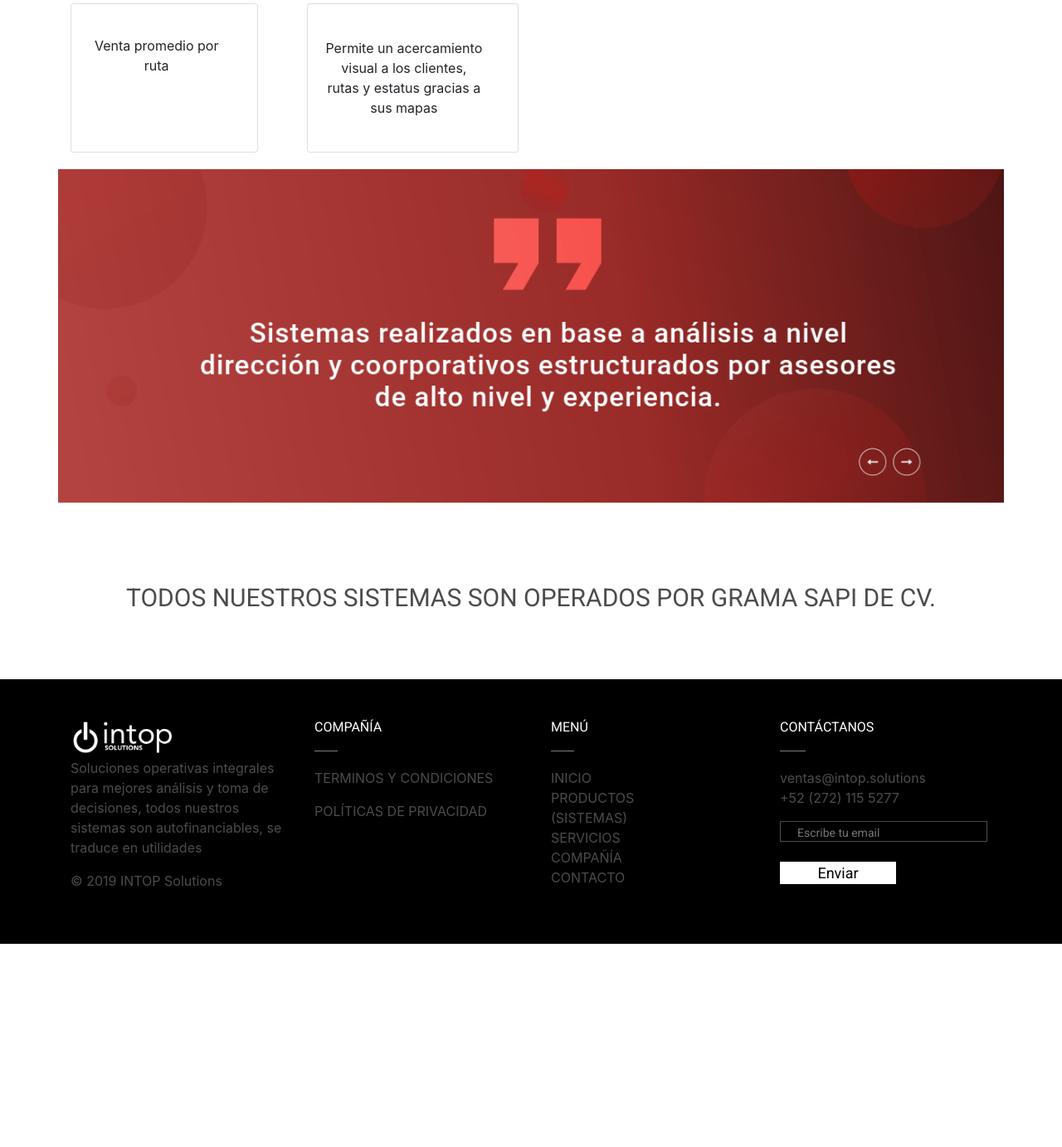
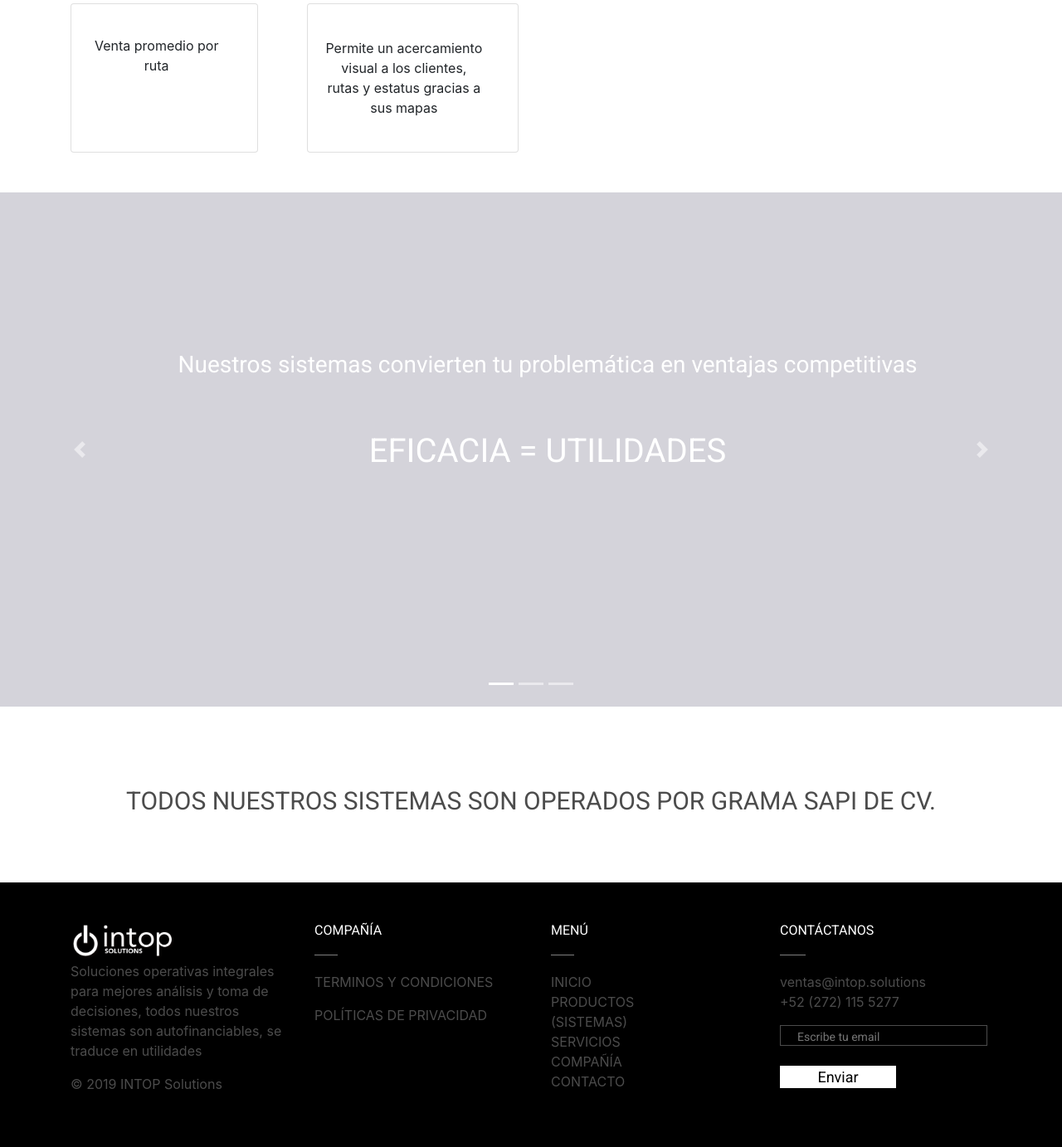
Before and after one commit to SergeantMini/susa2.0, a PHP site: page /sovrutas.php in a window 1280 px wide. Shown: the part 2190-3573 px from the top of the page at 83% size. Before the commit the page ends 3328 px from the top, so only its background shows below. Run offline with PHP 8.4, Linux system fonts and the light colour scheme.

Commit message:
segundo slider de sovrutas, comentar línea de gif laptop en productos

```diff
--- a/workspace/sovrutas.php
+++ b/workspace/sovrutas.php
@@ -85,6 +85,7 @@
 </div>
 
 <br>
+
 <div id="carouselExampleIndicators" class="carousel slide" data-ride="carousel" style="background-image: url('fondo_azul_slider_parte3_rutas.png');background-size:100% 100%;background-repeat: no-repeat;">
   <ol class="carousel-indicators">
     <li data-target="#carouselExampleIndicators" data-slide-to="0" class="active"></li>
@@ -294,11 +295,90 @@
   </div>
 </div>
 
+<br><br>
 
-<div class="container">
-  <div class="row">
-<img style="max-width:100%; max-height:100%;padding-top: 20px" src="sistemas.png" alt="">
-</div>
+
+<div id="carouselExampleIndicators" class="carousel slide" data-ride="carousel" style="background-color: #D4D3DA;">
+  <ol class="carousel-indicators">
+    <li data-target="#carouselExampleIndicators" data-slide-to="0" class="active"></li>
+    <li data-target="#carouselExampleIndicators" data-slide-to="1"></li>
+    <li data-target="#carouselExampleIndicators" data-slide-to="2"></li>
+  </ol>
+  <div class="carousel-inner">
+    <ul>
+    <div class="carousel-item active">
+      <div class="anim1" style="height:620px;">
+        <div class="container" align="center" style="width:100%;padding-top:10%;padding-bottom:10%;">
+            <div class="row" style="text-align:center;width:100%;">
+              <h3 style="width:100%;font-family: 'Roboto', sans-serif;color:white;text-align:center;padding-top:6%;">Nuestros sistemas convierten tu problemática en ventajas competitivas
+              </h3>
+            </div>
+            <div align="center" class="row" style="text-align:center;width:100%;">
+              <h1 align="center" style="width:100%;font-family: 'Roboto', sans-serif;color:white;padding-top:5%;padding-bottom:5%;">EFICACIA = UTILIDADES</h1>
+            </div>
+        </div>
+      </div>
+    </div>
+    <div class="carousel-item">
+       <div class="anim2" style="height:620px;">
+            <div class="container" align="center" style="width:100%;">
+                <div class="row" style="text-align:center;width:100%;">
+                  <h3 style="width:100%;font-family: 'Roboto', sans-serif;color:white;text-align:center;padding-top:15%;">Por un sistema generador de indicadores que apoyan un proceso sencillo y claro en la toma de decisiones comerciales y la eficiencia en el servicio a clientes
+                  </h3>
+                </div>
+                <div class="container" align="center" style="width:100%;text-align:center;padding-top:5%;padding-bottom:10%;">
+                <img align="center" src="icono_generador_parte3_slider2.png"></img>
+                </div>
+            </div>
+        </div>
+    </div>
+    <div class="carousel-item">
+       <div class="anim3" style="display:flex;">
+            <div class="container" align="center" style="width:100%;">
+                <div class="row" style="text-align:center;width:100%;">
+                  <h3 style="width:100%;font-family: 'Roboto', sans-serif;color:white;text-align:center;padding-top:6%;padding-bottom:5%;">Las principales desviaciones comerciales en cualquier operación están contempladas en el Sistema SOV
+                  </h3>
+                </div>
+                <div class="row" style="text-algin:center;width:90%;" align="center">
+                <div class="container">
+                      <div class="row" style="padding-bottom:10%;">
+                        <div class="col-sm" style="display:flex;">
+                          <div class="card tarjeta" style="background:transparent;border-color:white;">
+                            <div class="card-body">
+                              <p class="card-text textoTarjeta" style="padding-top:25%;padding-bottom:25%;font-size:25px;font-family: 'Roboto', sans-serif;">LA POSIBILIDAD DE QUE UNA PERSONA QUE NO CONOCE LAS RUTAS LAS REALICE</p>
+                            </div>
+                          </div>
+                        </div>
+                        <div class="col-sm" style="display:flex;">
+                          <div class="card tarjeta" style="background:transparent;border-color:white;">
+                            <div class="card-body">
+                              <p class="card-text textoTarjeta" style="padding-top:25%;padding-bottom:25%;font-size:25px;font-family: 'Roboto', sans-serif;">LOS PRECIOS A LOS QUE SE LE VENDE A CADA CLIENTE</p>
+                            </div>
+                          </div>
+                        </div>
+                        <div class="col-sm" style="display:flex;">
+                          <div class="card tarjeta" style="background:transparent;border-color:white;">
+                            <div class="card-body">
+                              <p class="card-text textoTarjeta" style="padding-top:25%;padding-bottom:25%;font-size:25px;font-family: 'Roboto', sans-serif;">CONOCE SI CADA RUTA TIENE LA COBERTURA ADECUADA</p>
+                            </div>
+                          </div>
+                        </div>
+                      </div>
+                    </div>
+                </div>
+            </div>
+      </div>
+    </div>
+    </ul>
+  </div>
+  <a class="carousel-control-prev" href="#carouselExampleIndicators" role="button" data-slide="prev">
+    <span class="carousel-control-prev-icon" aria-hidden="true"></span>
+    <span class="sr-only">Previous</span>
+  </a>
+  <a class="carousel-control-next" href="#carouselExampleIndicators" role="button" data-slide="next">
+    <span class="carousel-control-next-icon" aria-hidden="true"></span>
+    <span class="sr-only">Next</span>
+  </a>
 </div>
 
 
```
